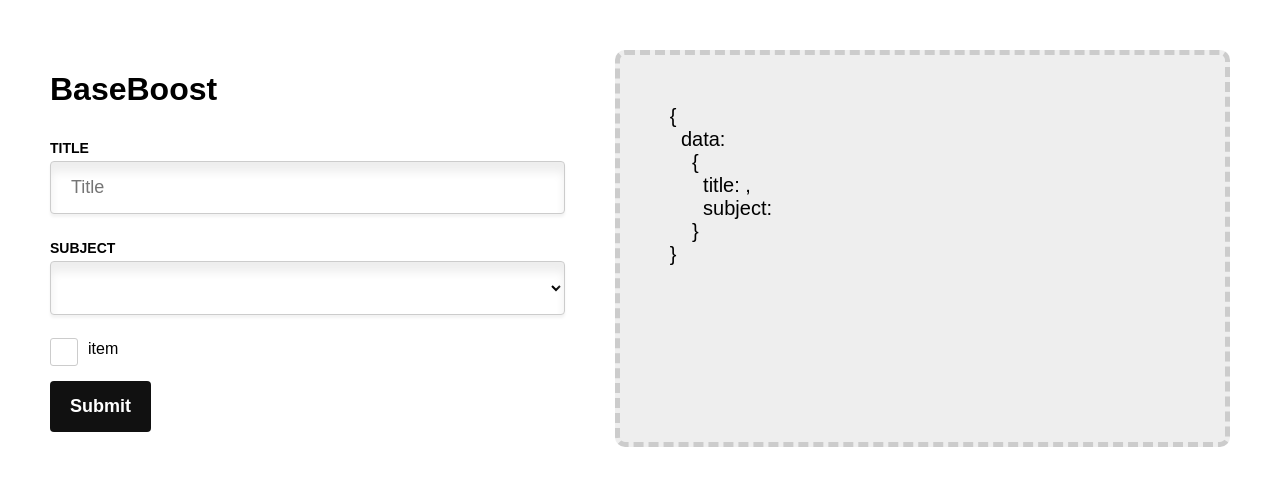
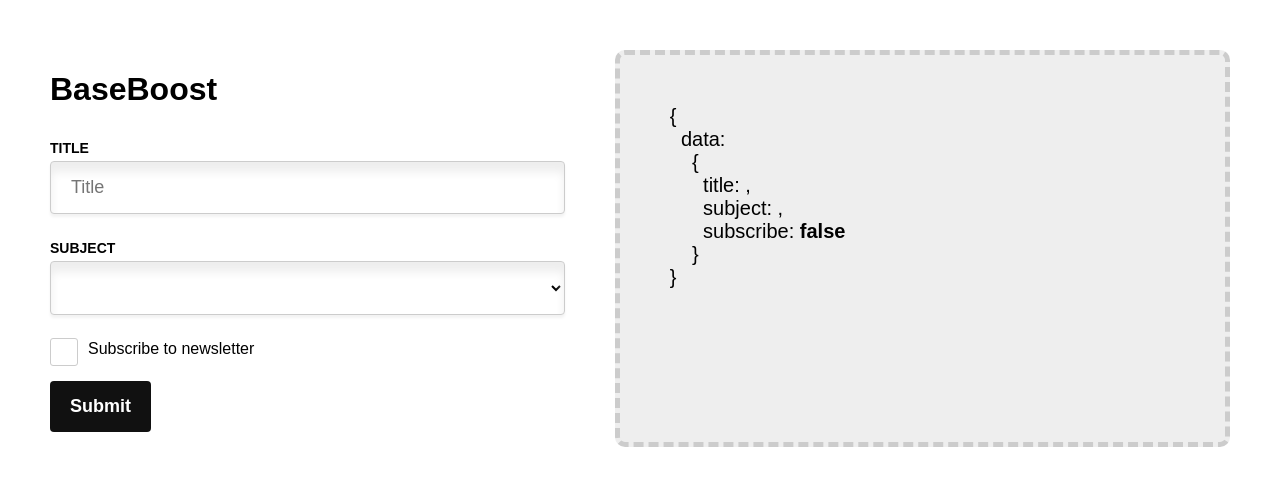
Before and after one commit to andybeckmann/BaseBoost, a Vue app: page / in a window 1280 px wide. Shown: the top 486 px of the page. Built offline with nearby package versions, Linux system fonts and the light colour scheme.

Commit message:
Bind checkbox to v-model

```diff
--- a/src/App.vue
+++ b/src/App.vue
@@ -14,7 +14,8 @@
 					:options="['Option A', 'Option B', 'Option C']"
 				/>
 				<BaseCheckbox
-					label="item"
+					v-model="data.subscribe"
+					label="Subscribe to newsletter"
 				/>
 				<BaseButton
 					type="submit"
@@ -27,7 +28,8 @@
 			<div>&nbsp;&nbsp;data:</div>
 			<div>&nbsp;&nbsp;&nbsp;&nbsp;{</div>
 			<div>&nbsp;&nbsp;&nbsp;&nbsp;&nbsp;&nbsp;title: <b>{{ data.title }}</b>,</div>
-			<div>&nbsp;&nbsp;&nbsp;&nbsp;&nbsp;&nbsp;subject: <b>{{ data.subject }}</b></div>
+			<div>&nbsp;&nbsp;&nbsp;&nbsp;&nbsp;&nbsp;subject: <b>{{ data.subject }}</b>,</div>
+			<div>&nbsp;&nbsp;&nbsp;&nbsp;&nbsp;&nbsp;subscribe: <b>{{ data.subscribe }}</b></div>
 			<div>&nbsp;&nbsp;&nbsp;&nbsp;}</div>
 			<div>}</div>
 		</div>
@@ -40,7 +42,8 @@
 		return {
 			data: {
 				title: '',
-				subject: ''
+				subject: '',
+				subscribe: false
 			}
 
 		}
--- a/src/components/BaseCheckbox.vue
+++ b/src/components/BaseCheckbox.vue
@@ -2,6 +2,8 @@
 	<div class="input-group">
 		<input
 			type="checkbox"
+			:checked="modelValue"
+			@change="$emit('update:modelValue', $event.target.checked)"
 		/>
 		<label v-if="label">{{ label }}</label>
 	</div>
@@ -13,6 +15,11 @@
 		label: {
 			type: String,
 			default: ''
+		},
+
+		modelValue: {
+			type: Boolean,
+			default: false
 		}
 	}
 }
@@ -25,6 +32,7 @@
 	input[type=checkbox] {
 		position: absolute;
 		opacity: 0;
+		z-index:2;
 
 		& + label {
 			position: relative;
@@ -62,6 +70,7 @@
 			top: -2px;
 			font-size: 20px;
 			font-weight: bold;
+			z-index: 1;
 		}
 	}
 }
```
